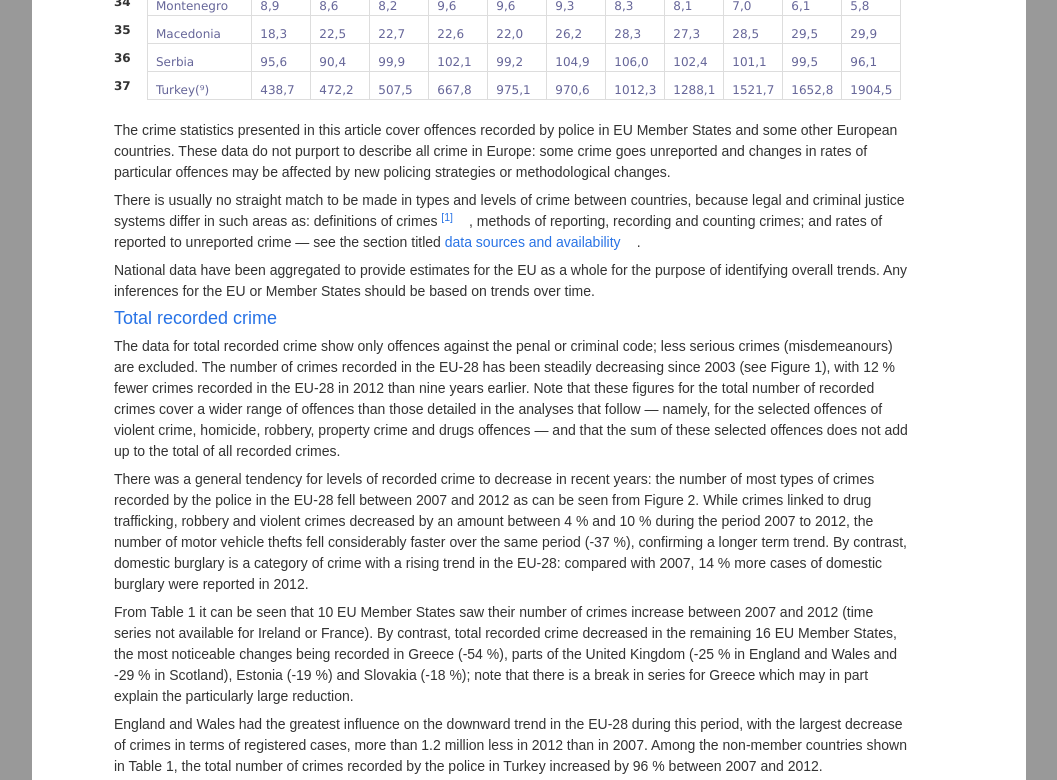
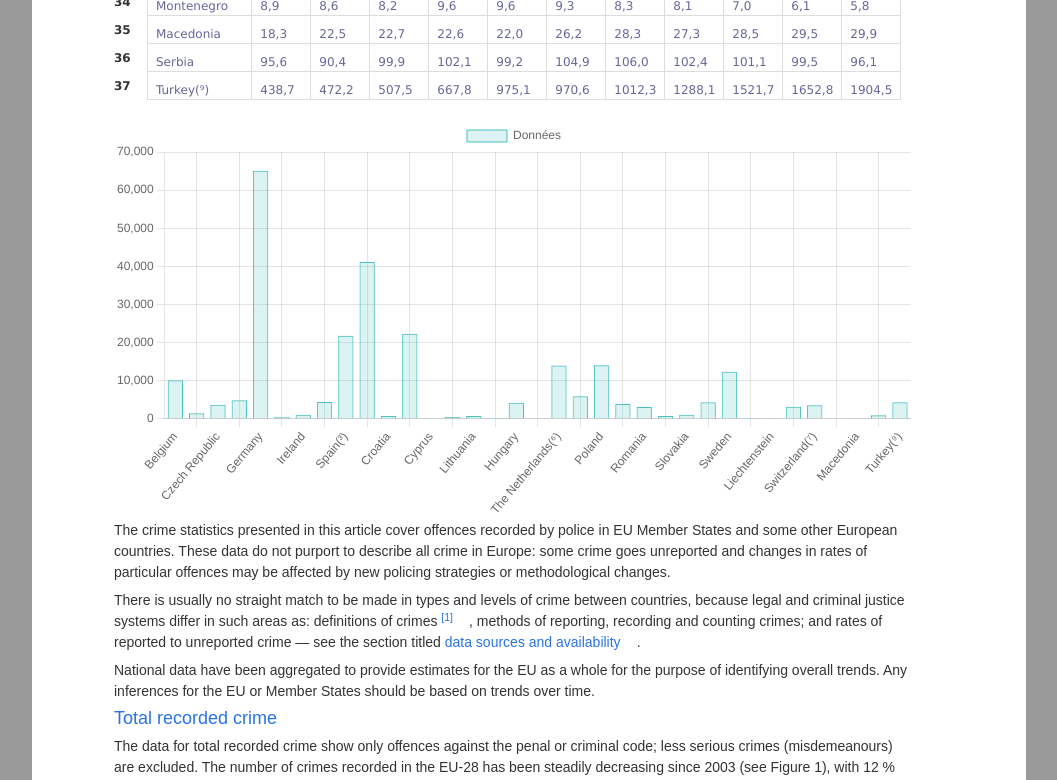
Before and after one commit to JustinDR96/js-datavisualisation-challenge, a plain HTML site: page index.html in a window 1280 px wide. Shown: the part 2140-2920 px from the top of the page, without its empty margins (111-1168 px from the left). Drawn offline with nearby package versions, Linux system fonts and the light colour scheme; a web font is replaced by a local one.

Commit message:
add chart.js

```diff
--- a/index.html
+++ b/index.html
@@ -27,7 +27,7 @@
   <link rel="stylesheet" href="./assets/font-awesome.min.css">
   <link rel="stylesheet" href="./assets/statexpflat.css">
   <link rel="stylesheet" href="./assets/statexpflat-grid.css">
-
+  <script src="https://cdn.jsdelivr.net/npm/chart.js"></script>
   <style>
     a:lang(ar),
     a:lang(ckb),
@@ -1427,6 +1427,8 @@
                 </tbody>
               </table>
 
+
+
               <p>
                 The crime statistics presented in this article cover offences recorded by police in EU Member States and some other European countries. These data do not purport to describe all crime in Europe: some crime goes unreported and changes in rates of particular offences may be affected by new policing strategies or methodological changes.
               </p>
@@ -2058,12 +2060,10 @@
 
 
 
-
-    <script type="module" src="./main.js"></script>
     <!--END PAGE-->
   </div>
 
-
+<script src="script.js"></script>
 </body>
 
 </html>
--- a/script.js
+++ b/script.js
@@ -0,0 +1,90 @@
+// Créez l'élément <canvas>
+var canvas = document.createElement("canvas");
+
+// Configurez ses attributs
+canvas.id = "myChart"; // ID du canvas
+canvas.width = 400; // Largeur du canvas
+canvas.height = 200; // Hauteur du canvas
+
+// Sélectionnez la table avec l'ID "table2"
+var table = document.getElementById("table1");
+
+// Insérez le canvas juste après la table
+table.parentNode.insertBefore(canvas, table.nextSibling);
+
+var table = document.getElementById("table1");
+var labels = [];
+var data = [];
+
+for (var i = 2; i < table.rows.length; i++) {
+  var row = table.rows[i];
+  labels.push(row.cells[1].textContent);
+  data.push(parseFloat(row.cells[2].textContent.replace(",", ""))); // Convertir les nombres en virgule en nombres décimaux
+}
+
+// Créer un graphique à l'aide de Chart.js
+var ctx = document.getElementById("myChart").getContext("2d");
+
+var chart = new Chart(ctx, {
+  type: "bar", // Choisir le type de graphique (bar, line, etc.)
+  data: {
+    labels: labels, // Les étiquettes de l'axe des X
+    datasets: [
+      {
+        label: "Données",
+        data: data, // Les données à afficher sur le graphique
+        backgroundColor: "rgba(75, 192, 192, 0.2)", // Couleur de remplissage des barres
+        borderColor: "rgba(75, 192, 192, 1)", // Couleur de la bordure des barres
+        borderWidth: 1, // Largeur de la bordure des barres
+      },
+    ],
+  },
+  options: {
+    // Autres options de personnalisation du graphique
+  },
+});
+
+var canvas = document.createElement("canvas");
+
+// Configurez ses attributs
+canvas.id = "myChart2"; // ID du canvas
+canvas.width = 400; // Largeur du canvas
+canvas.height = 200; // Hauteur du canvas
+
+// Sélectionnez la table avec l'ID "table2"
+var table = document.getElementById("table2");
+
+// Insérez le canvas juste après la table
+table.parentNode.insertBefore(canvas, table.nextSibling);
+
+var table = document.getElementById("table2");
+var labels = [];
+var data = [];
+
+for (var i = 2; i < table.rows.length; i++) {
+  var row = table.rows[i];
+  labels.push(row.cells[1].textContent);
+  data.push(parseFloat(row.cells[2].textContent.replace(",", ""))); // Convertir les nombres en virgule en nombres décimaux
+}
+
+// Créer un graphique à l'aide de Chart.js
+var ctx = document.getElementById("myChart2").getContext("2d");
+
+var chart = new Chart(ctx, {
+  type: "line", // Choisir le type de graphique (bar, line, etc.)
+  data: {
+    labels: labels, // Les étiquettes de l'axe des X
+    datasets: [
+      {
+        label: "Données",
+        data: data, // Les données à afficher sur le graphique
+        backgroundColor: "rgba(75, 192, 192, 0.2)", // Couleur de remplissage des barres
+        borderColor: "rgba(75, 192, 192, 1)", // Couleur de la bordure des barres
+        borderWidth: 1, // Largeur de la bordure des barres
+      },
+    ],
+  },
+  options: {
+    // Autres options de personnalisation du graphique
+  },
+});
```
